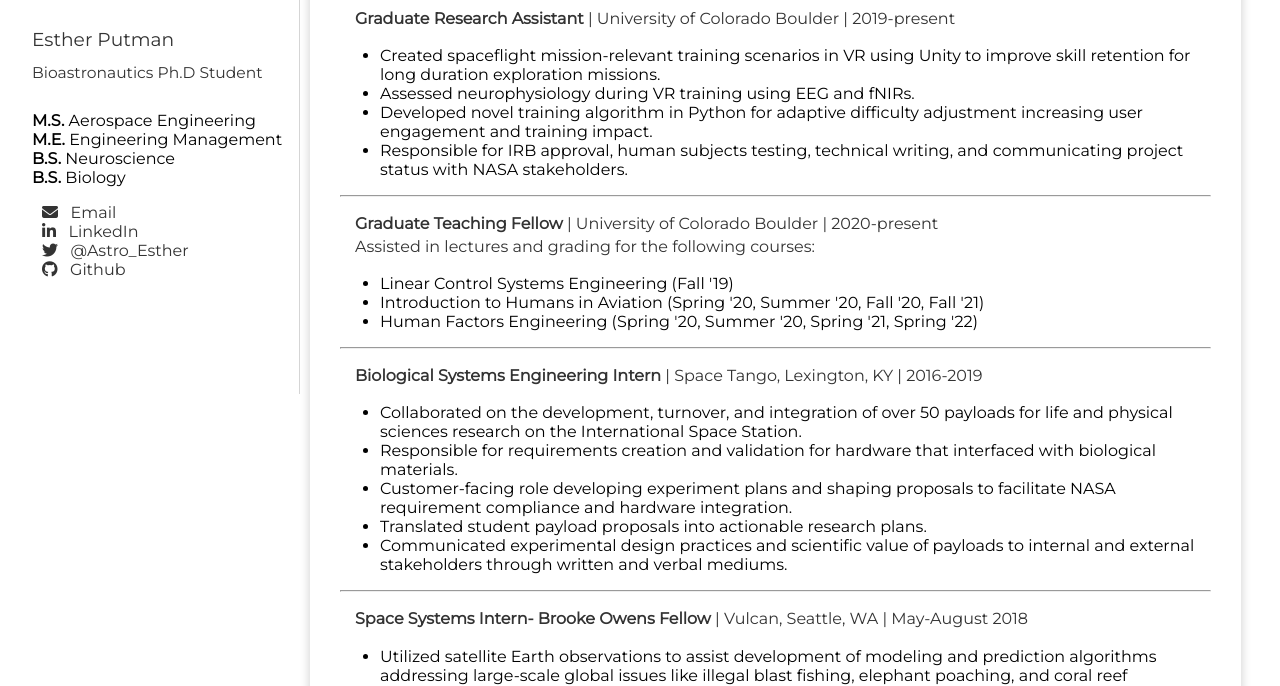
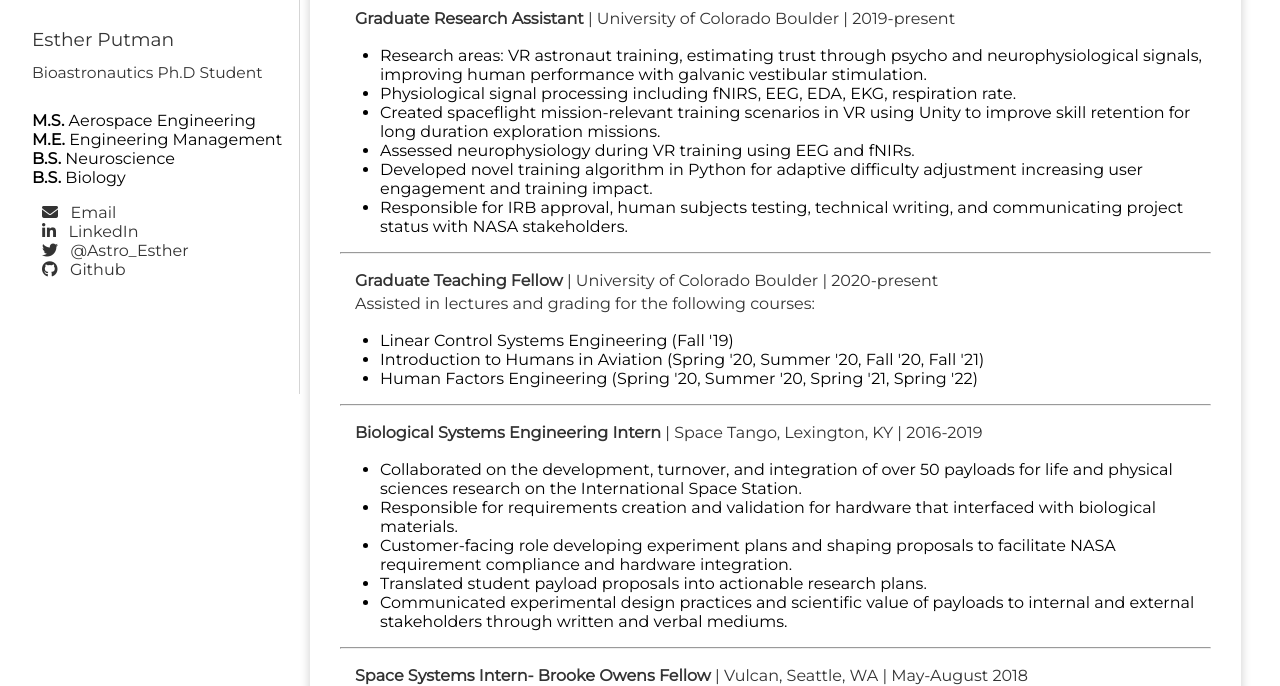
Before and after one commit to eputman/eputman.github.io, a Jekyll site: the page built from CV/index.html, in a window 1280 px wide and 900 px high, scrolled down 747 px, cut to the strip 214-900 px from the top of the window. Built offline with Jekyll 4.4.1, drawn with Linux system fonts in a browser that asks for light colours; nearby versions of some CDN libraries.

Commit message:
Update CV

```diff
--- a/CV/index.html
+++ b/CV/index.html
@@ -57,6 +57,8 @@
         <!-- Template Experience Item -->
 			<p class="smalltext"><b> Graduate Research Assistant</b> | University of Colorado Boulder | 2019-present<br>
         <ul>
+			<li>Research areas: VR astronaut training, estimating trust through psycho and	neurophysiological signals, improving human performance with galvanic vestibular stimulation.</li>
+			<li>Physiological signal processing including fNIRS, EEG, EDA, EKG, respiration rate.</li>
            	<li>Created spaceflight mission-relevant training scenarios in VR using Unity to improve skill retention for long duration exploration missions. </li>
             <li>Assessed neurophysiology during VR training using EEG and fNIRs.</li>
             <li>Developed novel training algorithm in Python for adaptive difficulty adjustment increasing user engagement and training impact.</li>
```
Also changed, not shown: 1 other file.
